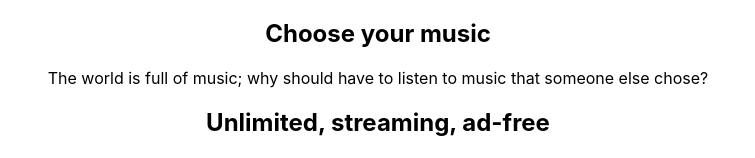
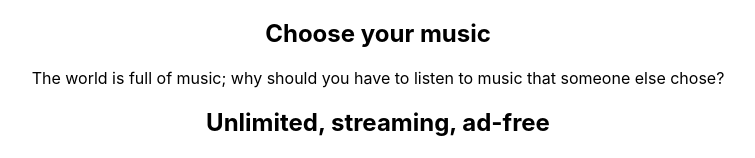
Before and after one commit to Arkanis92/bloc-jams-react, a React (Create React App) app: page / in a window 1280 px wide. Shown: the part 132-290 px from the top of the page, without its empty margins (262-1017 px from the left). Built offline with nearby package versions, Linux system fonts and the light colour scheme.

Commit message:
Checkpoint Components: Landing Typo Update

```diff
--- a/src/components/Landing.js
+++ b/src/components/Landing.js
@@ -7,7 +7,7 @@ const Landing = () => (
     <section className = 'selling-points'>
       <div className = 'point'>
         <h2 className = 'point-title'>Choose your music</h2>
-        <p className = 'point-description'>The world is full of music; why should have to listen to music that someone else chose?</p>
+        <p className = 'point-description'>The world is full of music; why should you have to listen to music that someone else chose?</p>
       </div>
       <div className = 'point'>
         <h2 className = 'point-title'>Unlimited, streaming, ad-free</h2>
```
